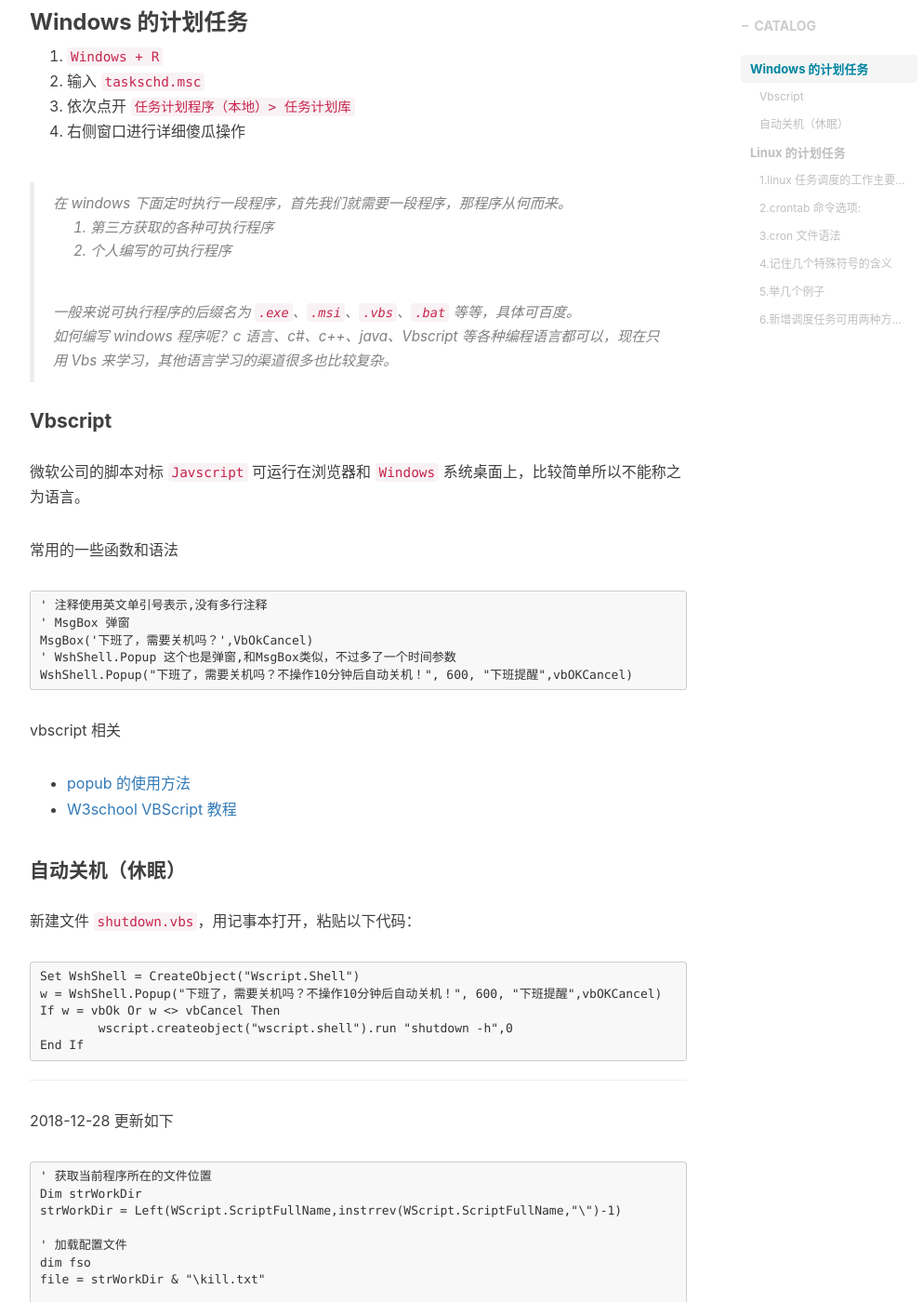
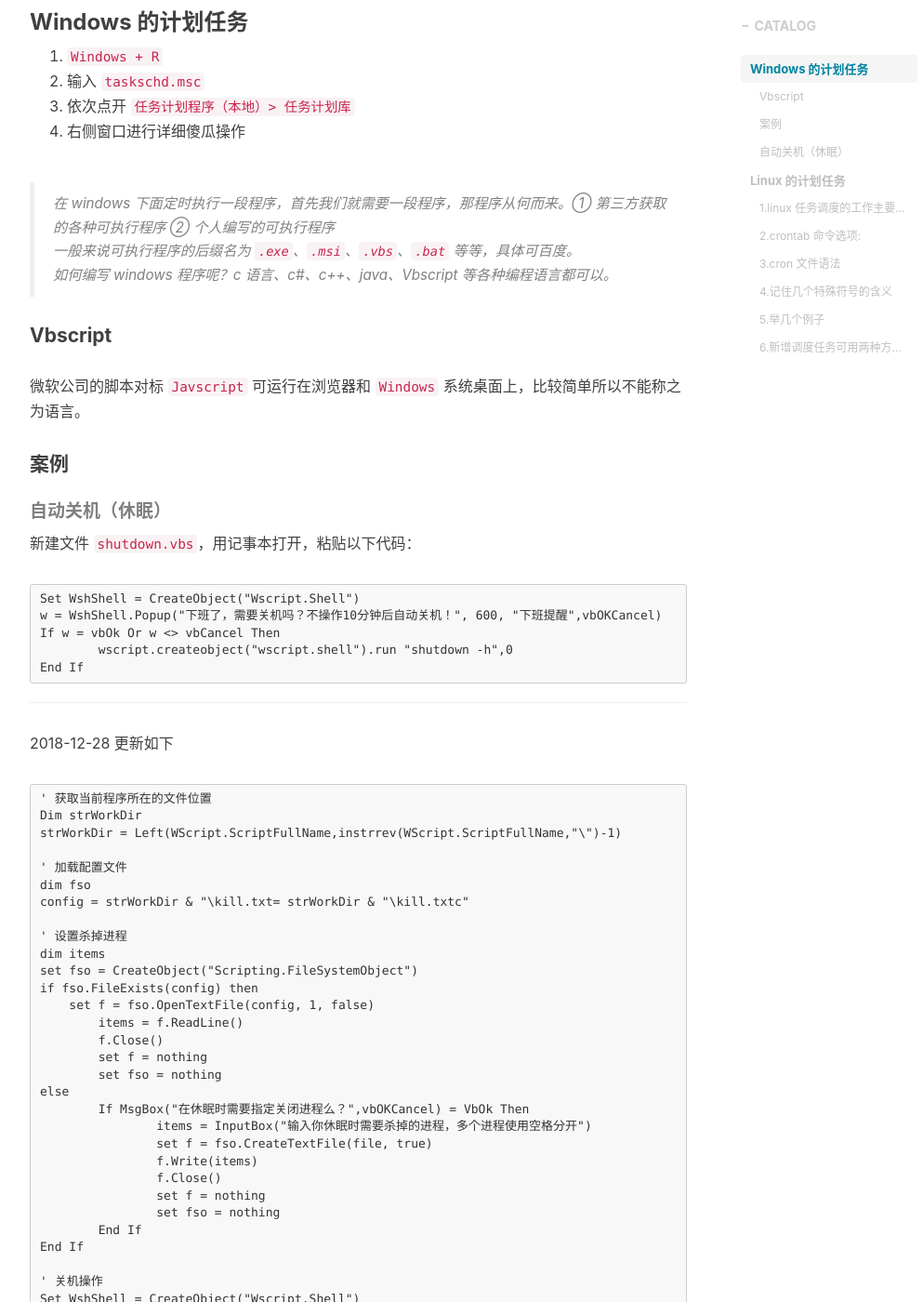
Before and after one commit to mengchenchen/mengchenchen.github.io, a Jekyll site: the page built from _posts/2018-12-21-关于 Linux 和 Windows 计划任务.md, in a window 1280 px wide and 1400 px high, scrolled down 740 px. Shown: the whole window at 93% size, without its empty margins (233-1226 px from the left). Built offline with Jekyll 4.4.1, drawn with Linux system fonts in a browser that asks for light colours; nearby versions of some CDN libraries; comment, search, counter and statistics services are not loaded; some of the changed text lies outside the part shown.

Commit message:
Update 2018-12-21-关于 Linux 和 Windows 计划任务.md

````diff
--- a/_posts/2018-12-21-关于 Linux 和 Windows 计划任务.md
+++ b/_posts/2018-12-21-关于 Linux 和 Windows 计划任务.md
@@ -17,35 +17,19 @@ tag: Linux
 3. 依次点开 `任务计划程序（本地）> 任务计划库`
 4. 右侧窗口进行详细傻瓜操作
 
-> 在 windows 下面定时执行一段程序，首先我们就需要一段程序，那程序从何而来。
->
-> 1. 第三方获取的各种可执行程序
-> 2. 个人编写的可执行程序
+> 在 windows 下面定时执行一段程序，首先我们就需要一段程序，那程序从何而来。① 第三方获取的各种可执行程序 ② 个人编写的可执行程序
 >
 > 一般来说可执行程序的后缀名为 `.exe`、`.msi`、`.vbs`、`.bat` 等等，具体可百度。
 >
-> 如何编写 windows 程序呢？c 语言、c#、c++、java、Vbscript 等各种编程语言都可以，现在只用 Vbs 来学习，其他语言学习的渠道很多也比较复杂。
+> 如何编写 windows 程序呢？c 语言、c#、c++、java、Vbscript 等各种编程语言都可以。
 
 #### Vbscript
 
 微软公司的脚本对标 `Javscript` 可运行在浏览器和 `Windows` 系统桌面上，比较简单所以不能称之为语言。
 
-常用的一些函数和语法
+#### 案例
 
-```vbscript
-' 注释使用英文单引号表示,没有多行注释
-' MsgBox 弹窗
-MsgBox('下班了，需要关机吗？',VbOkCancel)
-' WshShell.Popup 这个也是弹窗,和MsgBox类似，不过多了一个时间参数
-WshShell.Popup("下班了，需要关机吗？不操作10分钟后自动关机！", 600, "下班提醒",vbOKCancel)
-```
-
-vbscript 相关
-
-- [popub 的使用方法](https://zhidao.baidu.com/question/585474893.html?qbl=relate_question_0&word=WshShell.Popup)
-- [W3school VBScript 教程](http://www.w3school.com.cn/vbscript/index.asp)
-
-#### 自动关机（休眠）
+##### 自动关机（休眠）
 
 新建文件 `shutdown.vbs`，用记事本打开，粘贴以下代码：
 
@@ -70,27 +54,25 @@ strWorkDir = Left(WScript.ScriptFullName,instrrev(WScript.ScriptFullName,"\")-1)
 
 ' 加载配置文件
 dim fso
-file = strWorkDir & "\kill.txt"
+config = strWorkDir & "\kill.txt= strWorkDir & "\kill.txtc"
 
 ' 设置杀掉进程
 dim items
 set fso = CreateObject("Scripting.FileSystemObject")
-if fso.FileExists(file) then
-	set f = fso.OpenTextFile(file, 1, false)
+if fso.FileExists(config) then
+    set f = fso.OpenTextFile(config, 1, false)
 	items = f.ReadLine()
 	f.Close()
 	set f = nothing
 	set fso = nothing
 else
 	If MsgBox("在休眠时需要指定关闭进程么？",vbOKCancel) = VbOk Then
-		dim processInput
-		processInput = InputBox("输入你休眠时需要杀掉的进程，多个进程使用空格分开")
+		items = InputBox("输入你休眠时需要杀掉的进程，多个进程使用空格分开")
 		set f = fso.CreateTextFile(file, true)
-		f.Write(processInput)
+		f.Write(items)
 		f.Close()
 		set f = nothing
 		set fso = nothing
-		items = processInput
 	End If
 End If
 
@@ -116,9 +98,12 @@ End If
 * 字符串的拼接符号为 & 强制拼接
 * 所有 cmd 命令都由它 CreateObject("Wscript.Shell") 来完成
 * 单引号是注释，字符串不能使用单引号
-* 取反的方法是 Not 使用 ！ 和 <> 和 != 都不能用
+* 取反的方法是 Not ，使用 ！ 和 <> 和 != 都是错误的
 
 除此之外，翻阅的第三方网页在这，非常感谢！
+
+- [popub 的使用方法](https://zhidao.baidu.com/question/585474893.html?qbl=relate_question_0&word=WshShell.Popup)
+- [W3school VBScript 教程](http://www.w3school.com.cn/vbscript/index.asp)
 
 * [Vbs 模拟 include 函数](https://blog.csdn.net/wxqee/article/details/9992447)
 * [vbs 的 IsNull 和 IsEmpty 的区别](https://blog.csdn.net/icanlove/article/details/38086775)
@@ -138,7 +123,7 @@ End If
 
 ### Linux 的计划任务
 
-**以下 [内容来源](https://blog.csdn.net/gaozhigang/article/details/79462177) 侵权删，本人进行重新排版**
+**以下内容均为转载，[传送门](https://blog.csdn.net/gaozhigang/article/details/79462177) ，侵权删，本人进行重新排版**
 
 > crond 是linux用来定期执行程序的命令。当安装完成操作系统之后，默认便会启动此任务调度命令。crond命令每分锺会定期检查是否有要执行的工作，如果有要执行的工作便会自动执行该工作。可以用以下的方法启动、关闭这个服务:
 
````
